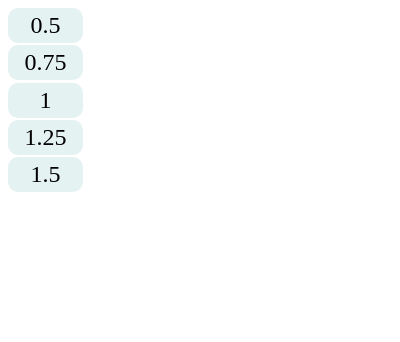
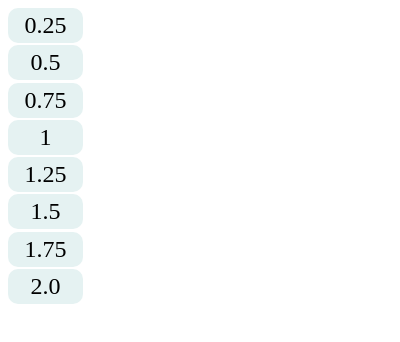
Before and after one commit to PrasanSD/netflixSpeed, a browser extension: page popup/index.html in a window 400 px wide. Drawn offline with Linux system fonts and the light colour scheme.

Commit message:
Second commit

```diff
--- a/popup/index.html
+++ b/popup/index.html
@@ -7,11 +7,14 @@
   </head>
 <body>
   <div id="popup-content">
+    <div class="number">0.25</div>
     <div class="number">0.5</div>
     <div class="number">0.75</div>
     <div class="number">1</div>
     <div class="number">1.25</div>
     <div class="number">1.5</div>
+    <div class="number">1.75</div>
+    <div class="number">2.0</div>
   </div>
   <script src="script.js"></script>
 </body>
```
Also changed, not shown: manifest.json.
